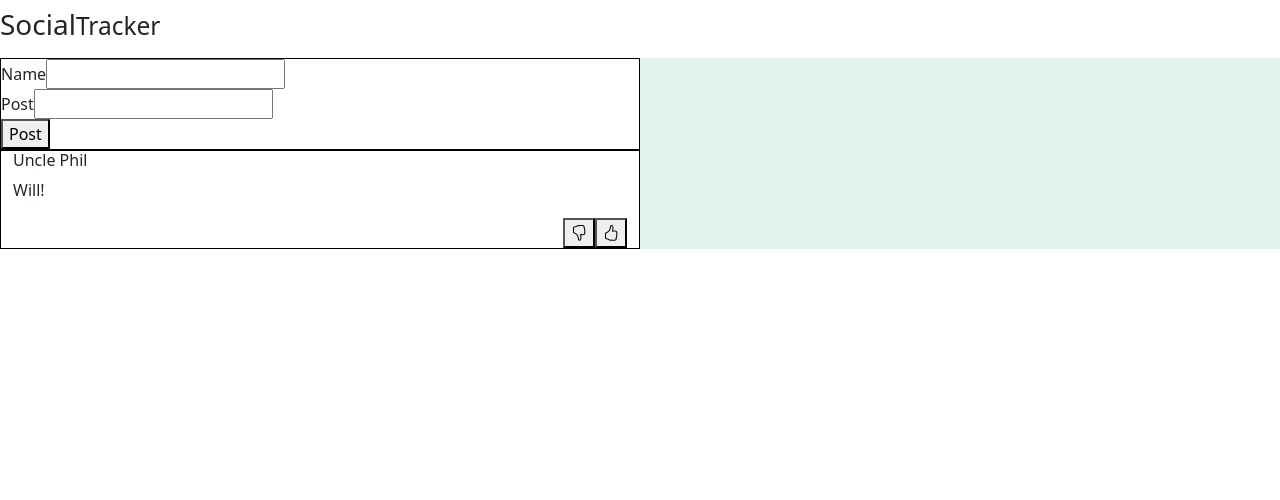
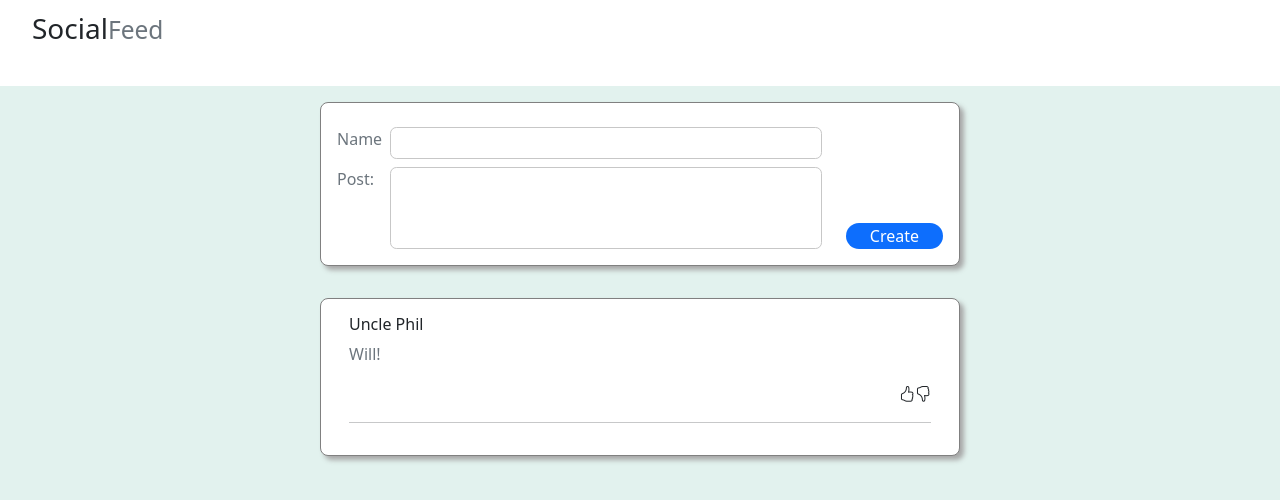
Before and after one commit to wmalott23/SocialFeed, a React (Create React App) app: page / in a window 1280 px wide. Shown: the top 500 px of the page. Built offline with nearby package versions, Linux system fonts and the light colour scheme.

Commit message:
Added bootstrap/CSS for post + added bootstrap/CSS to NavBar + added bootstrap/CSS to DisplayPosts

```diff
--- a/src/App.css
+++ b/src/App.css
@@ -1,5 +1,6 @@
 .background{
     background: rgba(226,242,238);
+    height: 50em;
 }
 .navbar {
     background: white;
@@ -7,7 +8,11 @@
 .border-box {
     border: 1px;
     border-style: solid;
-    border-color: black;
+    border-color: grey;
+    box-shadow: 4px 4px 5px rgb(167, 167, 167);
+    border-radius: .5em;
     background: white;
     align-items: stretch;
+    margin: 1em;
+    padding: 1em;
 }
--- a/src/App.js
+++ b/src/App.js
@@ -15,14 +15,14 @@ function App() {
   }
 
   return (
-    <div className="background">
-        <div className="navbar">
+    <div className="background col-md-12 d-flex align-items-center flex-column">
+        <div className="navbar col-md-12">
           <NavBar/>
         </div>
-        <div className='border-box col-md-6 justify-self-center'>
+        <div className='border-box d-flex col-md-6'>
           <CreatePost addNewPostProperty={addNewPost}/>
         </div>
-        <div className='border-box col-md-6 "d-flex align-items-stretch"'>
+        <div className='border-box col-md-6 justify-self-stretch'>
           <DisplayPosts parentPosts={posts}/>
         </div>
     </div>
--- a/src/Components/CreatePost/CreatePost.css
+++ b/src/Components/CreatePost/CreatePost.css
@@ -0,0 +1,31 @@
+.label{
+    padding: .5em;
+    padding-left: 0;
+    padding-top: 0;
+}
+.lower-label{
+    padding-right: 1em;
+}
+.box{
+    height: 3em;
+    padding: .5em;
+    padding-left: 0;
+}
+.input{
+    border-top-width: 1px;
+    border-left-width: 1px;
+    border-color: rgb(199, 199, 199);
+    border-radius: .4em;
+    padding-left: 5em;
+    width: 27em;
+    text-align: left;
+    resize: none;
+    overflow: hidden;
+}
+.button{
+    border: 1px;
+    border-radius: 1em;
+    padding-left: 1.5em;
+    padding-right: 1.5em;
+    margin-left: 1.5em;
+}
--- a/src/Components/CreatePost/CreatePost.jsx
+++ b/src/Components/CreatePost/CreatePost.jsx
@@ -17,16 +17,16 @@ const CreatePost = (props) => {
     }
 
     return (
-        <form onSubmit={handleSubmit}>
-            <div>
-                <label>Name</label>
-                <input type='text' onChange={(event) => setUsername(event.target.value)}/>
+        <form className="create-post d-flex flex-column align-items-start margin-2 col-md-12" onSubmit={handleSubmit}>
+            <div className="box d-flex flex-row col-md-12 text-muted">
+                <label className="label align-self-center">Name</label>
+                <textarea className="input p-1 justify-self-center " type='text' onChange={(event) => setUsername(event.target.value)}/>
             </div>
-            <div>
-                <label>Post</label>
-                <input type='text' onChange={(event) => setBody(event.target.value)}/>
+            <div className="lower-box d-flex flex-row col-md-12 text-muted">
+                <label className="lower-label align-self-start">Post:</label>
+                <textarea className="input p-3 justify-self-center" type='text' onChange={(event) => setBody(event.target.value)}/>
+                <button className="button btn-primary align-self-end" type='submit'>Create</button>
             </div>
-                <button type='submit'>Post</button>
         </form>
      );
 }
--- /dev/null
+++ b/src/Components/NavBar/NavBar.css
@@ -0,0 +1,4 @@
+.title{
+    margin: 1em;
+    margin-top: 0;
+}
--- a/src/Components/NavBar/NavBar.jsx
+++ b/src/Components/NavBar/NavBar.jsx
@@ -1,8 +1,9 @@
+import "./NavBar.css"
 
 const NavBar = (props) => {
     return (
-        <h3>Social
-          <small>Tracker</small>
+        <h3 className="title p-1">Social
+          <small className="text-muted">Feed</small>
         </h3>
      );
 }
--- a/src/Components/Post/Post.css
+++ b/src/Components/Post/Post.css
@@ -0,0 +1,4 @@
+.post{
+    border-bottom: 1px;
+    border-color: black;
+}
--- a/src/Components/Post/Post.jsx
+++ b/src/Components/Post/Post.jsx
@@ -3,13 +3,14 @@ import './Post.css'
 
 const Post = ({username, body}) => {
     return (
-        <div className='container-fluid'>
+        <div className='post container-fluid'>
             <h6 className="justify-self-center">{username}</h6>
-            <p>{body}</p>
+            <p className="text-secondary">{body}</p>
             <div className="d-flex flex-row-reverse">
-                <button className="bi bi-hand-thumbs-up"></button>
-                <button className="bi bi-hand-thumbs-down"></button>
+                <i className="bi bi-hand-thumbs-down"></i>
+                <i className="bi bi-hand-thumbs-up"></i>
             </div>
+            <hr/>
         </div>
     );
 }
```
